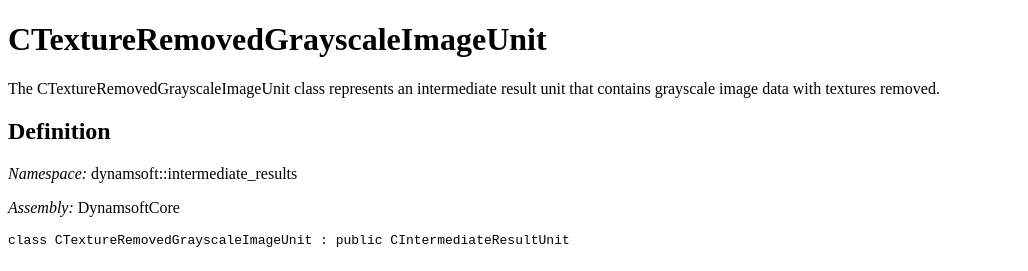
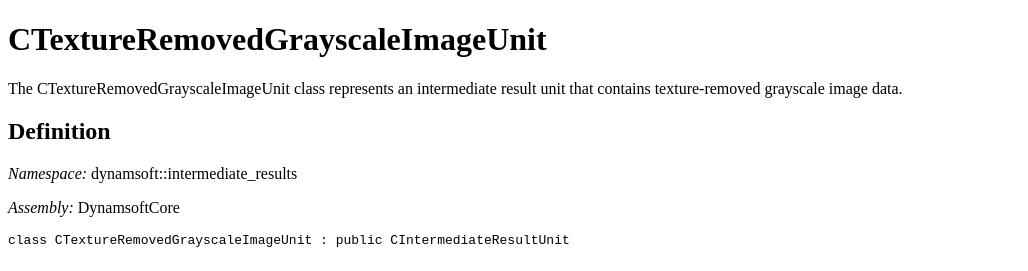
Before and after one commit to dynamsoft-docs/capture-vision-docs-server, a Jekyll site: the page built from programming/cplusplus/api-reference/core/intermediate-results/texture-removed-grayscale-image-unit.md, in a window 1280 px wide. Shown: the part 547-818 px from the top of the page, without its empty margins (0-1028 px from the left). Built offline with Jekyll 4.4.1, drawn with Linux system fonts in a browser that asks for light colours.

Commit message:
Fixed a description bug.

```diff
--- a/programming/cplusplus/api-reference/core/intermediate-results/texture-removed-grayscale-image-unit.md
+++ b/programming/cplusplus/api-reference/core/intermediate-results/texture-removed-grayscale-image-unit.md
@@ -8,7 +8,7 @@ needAutoGenerateSidebar: true
 
 # CTextureRemovedGrayscaleImageUnit
 
-The CTextureRemovedGrayscaleImageUnit class represents an intermediate result unit that contains grayscale image data with textures removed.
+The CTextureRemovedGrayscaleImageUnit class represents an intermediate result unit that contains texture-removed grayscale image data.
 
 ## Definition
 
```
Also changed, not shown: programming/cplusplus/api-reference/core/intermediate-results/text-removed-binary-image-unit.md (+1 -1 lines), programming/cplusplus/api-reference/core/intermediate-results/texture-removed-binary-image-unit.md (+1 -1 lines).
